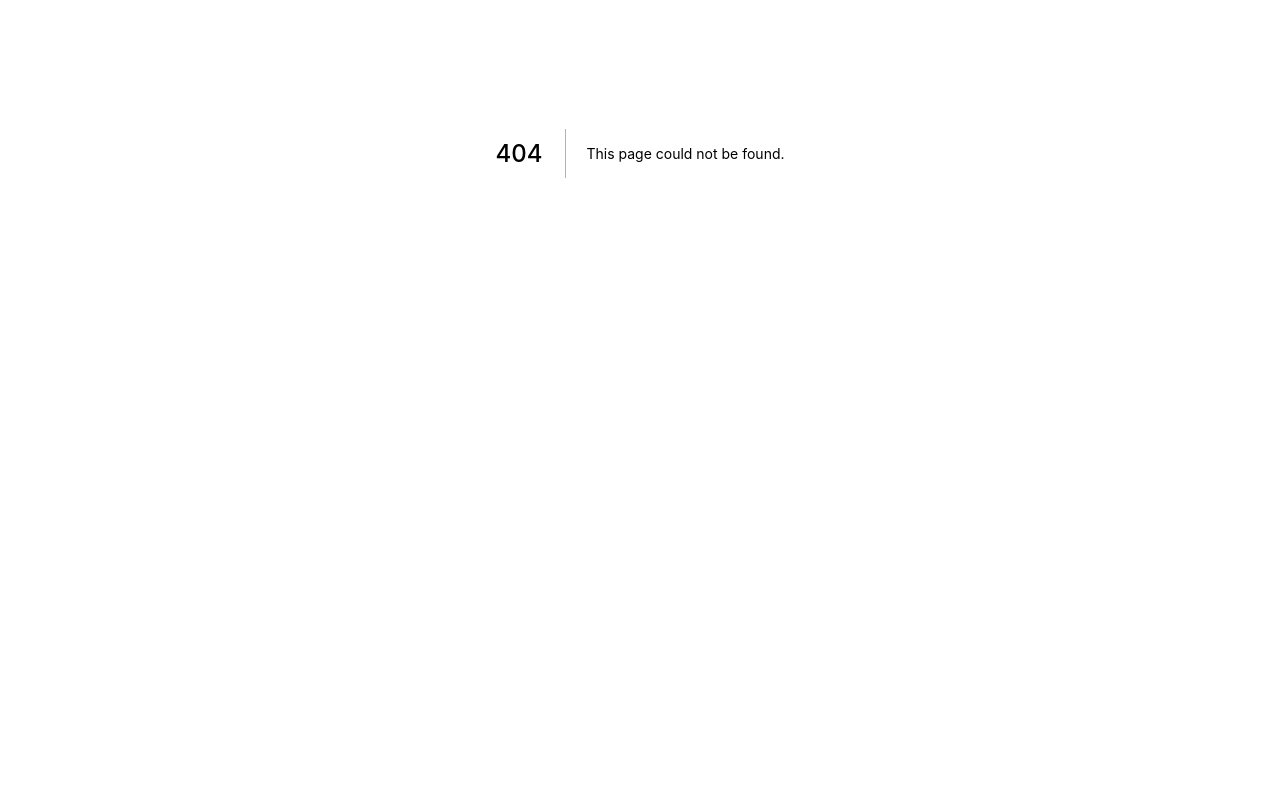
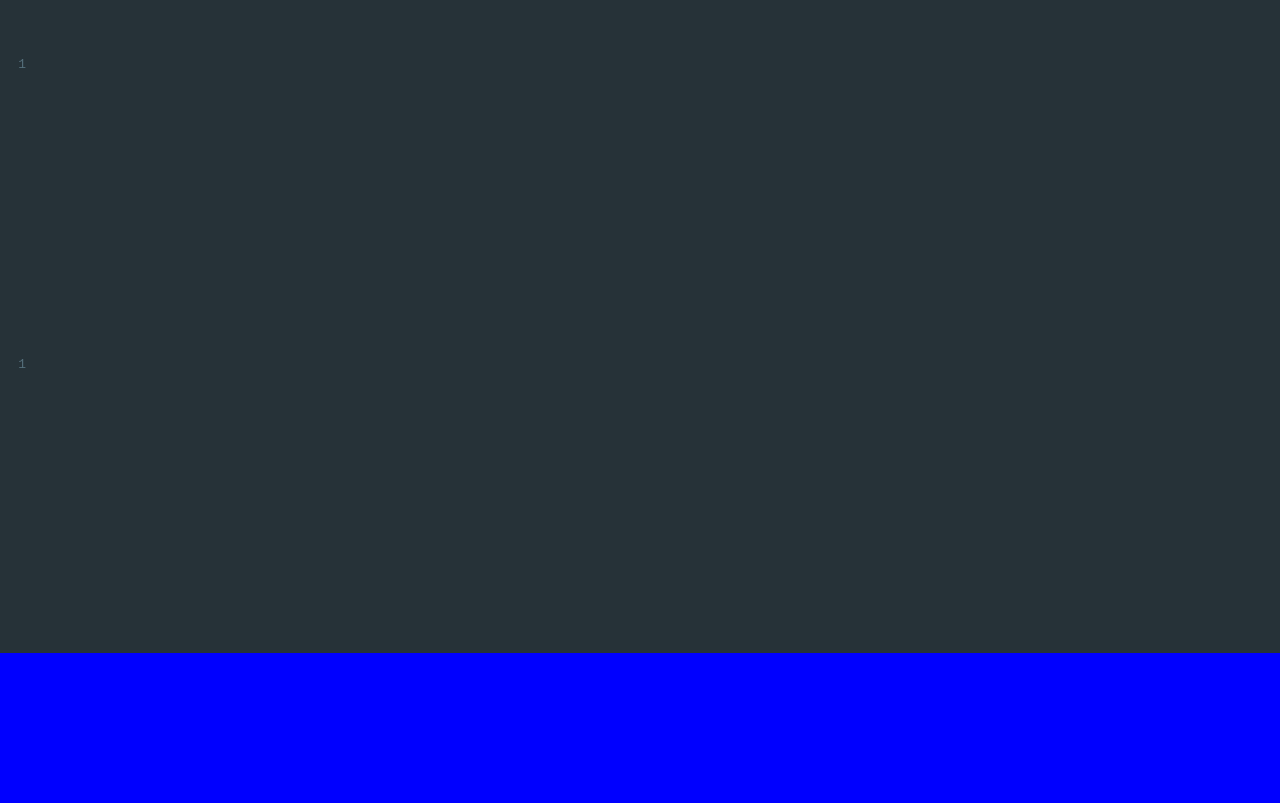
Before and after one commit to JoshuaHolloway/hobby, a Next.js app: page /code-editor in a window 1280 px wide. Before the commit this address had no page. Shown: the part 247-1054 px from the top of the page. Before the commit the page ends 800 px from the top, so only its background shows below. Built offline with nearby package versions, Linux system fonts and the light colour scheme.

Commit message:
code editor

```diff
--- /dev/null
+++ b/code/hooks/useLocalStorage.js
@@ -0,0 +1,24 @@
+import { useEffect, useState } from 'react'
+
+const PREFIX = 'codepen-clone-'
+
+export default function useLocalStorage(key, initialValue) {
+  const prefixedKey = PREFIX + key
+
+  const [value, setValue] = useState(() => {
+    const jsonValue = localStorage.getItem(prefixedKey)
+    if (jsonValue != null) return JSON.parse(jsonValue)
+
+    if (typeof initialValue === 'function') {
+      return initialValue()
+    } else {
+      return initialValue
+    }
+  })
+
+  useEffect(() => {
+    localStorage.setItem(prefixedKey, JSON.stringify(value))
+  }, [prefixedKey, value])
+
+  return [value, setValue]
+}
--- /dev/null
+++ b/comps/code-editor/Editor.js
@@ -0,0 +1,40 @@
+import { useState } from 'react';
+import 'codemirror/lib/codemirror.css';
+import 'codemirror/theme/material.css';
+import 'codemirror/mode/xml/xml';
+import 'codemirror/mode/javascript/javascript';
+import 'codemirror/mode/css/css';
+import { Controlled as ControlledEditor } from 'react-codemirror2';
+
+// ==============================================
+
+export default function Editor({ language, value, onChange }) {
+  // --------------------------------------------
+
+  const [open, setOpen] = useState(true);
+
+  // --------------------------------------------
+
+  function handleChange(editor, data, value) {
+    onChange(value);
+  }
+
+  // --------------------------------------------
+
+  return (
+    <div className={`editor-container`}>
+      <ControlledEditor
+        onBeforeChange={handleChange}
+        value={value}
+        className='code-mirror-wrapper'
+        options={{
+          lineWrapping: true,
+          lint: true,
+          mode: language,
+          theme: 'material',
+          lineNumbers: true,
+        }}
+      />
+    </div>
+  );
+}
--- a/package.json
+++ b/package.json
@@ -8,8 +8,10 @@
     "lint": "next lint"
   },
   "dependencies": {
+    "codemirror": "^5.65.1",
     "next": "12.0.9",
     "react": "17.0.2",
+    "react-codemirror2": "^7.2.1",
     "react-dom": "17.0.2",
     "react-mathjax": "^1.0.1",
     "tone": "^14.7.77"
--- /dev/null
+++ b/pages/code-editor/index.js
@@ -0,0 +1,60 @@
+import { useState, useEffect } from 'react';
+import Editor from '../../comps/code-editor/Editor';
+import useLocalStorage from '../../code/hooks/useLocalStorage';
+
+// ==============================================
+
+export default function CodeEditor() {
+  // --------------------------------------------
+
+  // const [mounted, setMounted] = useState(false);
+  // useEffect(() => {
+  //   setMounted(true);
+  //   return () => setMounted(false);
+  // }, []);
+
+  // --------------------------------------------
+
+  const [html, setHtml] = useLocalStorage('html', '');
+  const [css, setCss] = useLocalStorage('css', '');
+  const [js, setJs] = useLocalStorage('js', '');
+  const [srcDoc, setSrcDoc] = useState('');
+
+  // --------------------------------------------
+
+  useEffect(() => {
+    const timeout = setTimeout(() => {
+      setSrcDoc(`
+          <html>
+            <body>${html}</body>
+            <style>${css}</style>
+            <script>${js}</script>
+          </html>
+        `);
+    }, 250);
+    return () => clearTimeout(timeout);
+  }, [html, css, js]);
+
+  // --------------------------------------------
+
+  return (
+    <>
+      <div className='pane top-pane'>
+        <Editor language='xml' value={html} onChange={setHtml} />
+        <Editor language='css' value={css} onChange={setCss} />
+        <Editor language='javascript' value={js} onChange={setJs} />
+      </div>
+      <div className='pane'>
+        <iframe
+          srcDoc={srcDoc}
+          title='output'
+          sandbox='allow-scripts'
+          frameBorder='0'
+          width='100%'
+          height='100%'
+          style={{ background: 'blue' }}
+        />
+      </div>
+    </>
+  );
+}
```
Also changed, not shown: pages/dip/raw-js/index.js (added, +75 -0 lines), pages/dip/raw-wasm/index.js (+4 -9 lines), pages/index.js (+6 -2 lines), 1 other file (tests, documents, lock files or other folders).
